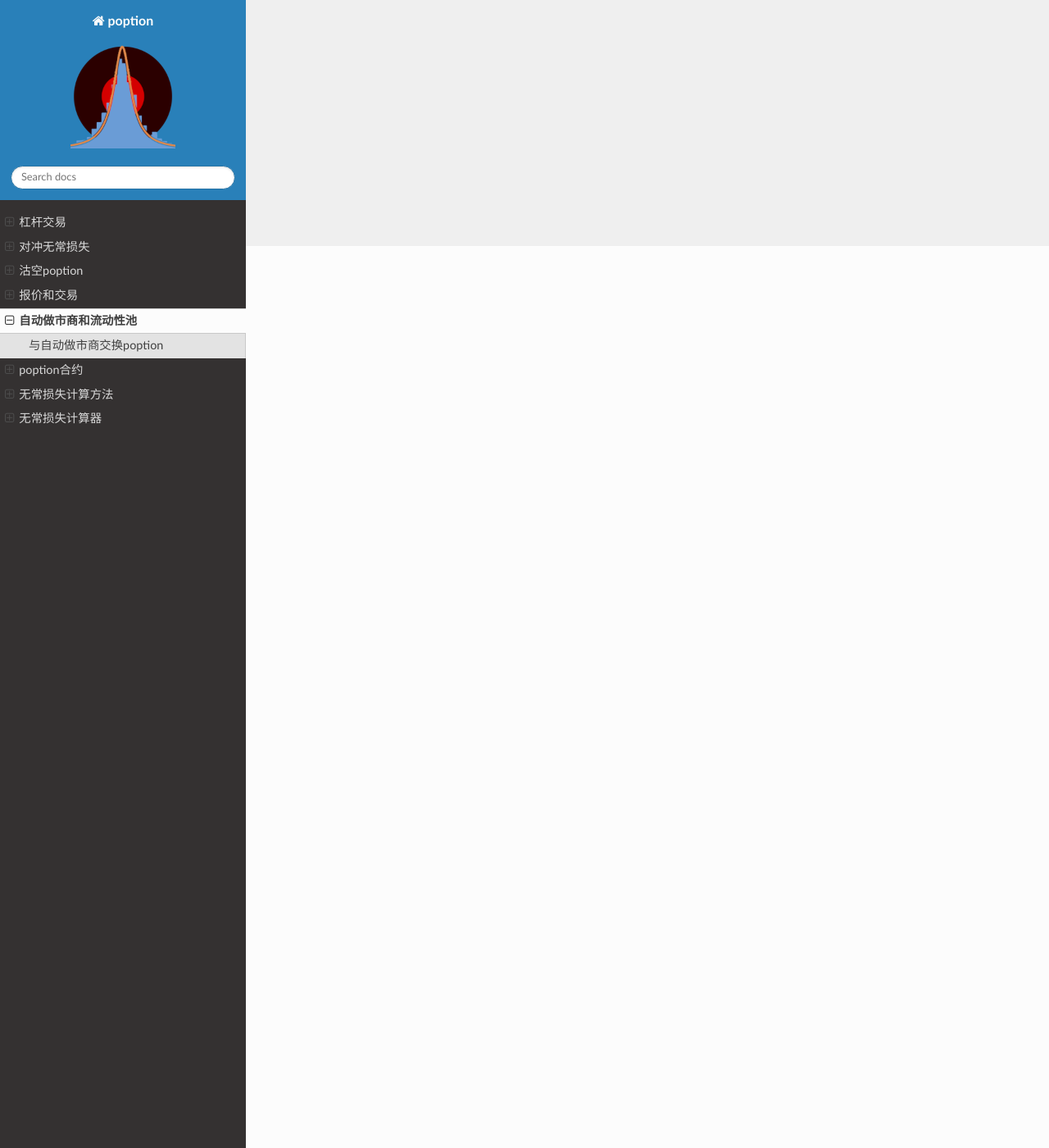
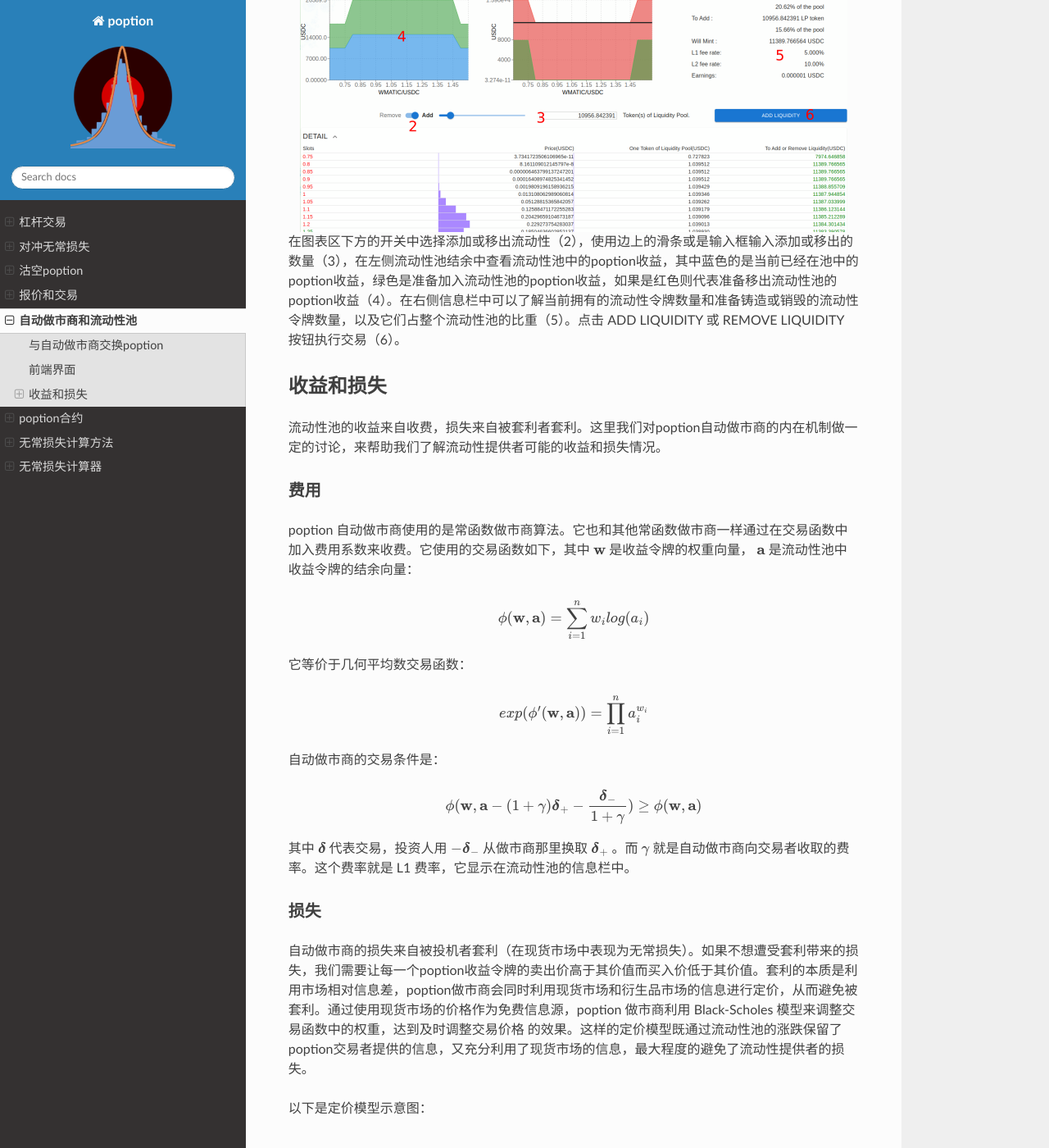
Before and after one commit to hydrogenbear/doc, a Sphinx documentation site: the page built from source/liquidity_pool.rst, in a window 1280 px wide and 1400 px high, scrolled down 1100 px. Shown: the whole window at 82% size. Built offline with Sphinx 7.4.7 and the Read the Docs theme 2.0.0, drawn with Linux system fonts in a browser that asks for light colours; some of the changed text lies outside the part shown.

Commit message:
Swap contract

```diff
--- a/source/index.rst
+++ b/source/index.rst
@@ -5,6 +5,8 @@
 
 欢迎来到 poption 的文档!
 ========================================
+
+Poption 是一种安全通用高效的金融衍生品，专为链上交易设计，是一个完全的分布式金融产品。Poption 能通过区块链为原本无法触及这些服务的用户提供对冲风险，投机交易等多种金融服务。作为一颗小小的种子为全世界金融的自由和平等带来一份力量。
 
 .. toctree::
    :maxdepth: 1
--- a/source/leverage.rst
+++ b/source/leverage.rst
@@ -13,7 +13,7 @@
 .. image:: ../images/payoff_l_0.png
     :align: center
 
-我们看到这个收益曲线中有负的一部分，这是因为当资产价格下跌后我们持有的资产的价值就会低于借入的资金价值。这个时候我们就没法还清全部的借款了，券商可不希望这样，他要确保自己能收到还款。因此此时我们就会收到追缴保证金通知或者更进一步的，被清仓。但其实我们并不希望欠券商钱或者被强制交易不是么？那么我们应该把这部分风险转移出去。我们可以通过购买 `看跌期权来 <https://www.cmegroup.com/cn-s/education/learn-about-trading/courses/introduction-to-options/explaining-put-options-short-and-long.html>`_ 做到这一点。看空期权的收益曲线长这样。
+我们看到这个收益曲线中有负的一部分，这是因为当资产价格下跌后我们持有的资产的价值就会低于借入的资金价值。这个时候我们就没法还清全部的借款了，券商可不希望这样，他要确保自己能收到还款。因此此时我们就会收到追缴保证金通知或者更进一步的，被清仓。但其实我们并不希望欠券商钱或者被强制交易不是么？那么我们应该把这部分风险转移出去。我们可以通过购买 `看跌期权来 <https://www.cmegroup.com/cn-s/education/learn-about-trading/courses/introduction-to-options/explaining-put-options-short-and-long.html>`_ 做到这一点。看跌期权的收益曲线长这样。
 
 .. image:: ../images/payoff_l_1.png
     :align: center
--- a/source/liquidity_pool.rst
+++ b/source/liquidity_pool.rst
@@ -5,4 +5,52 @@
 
 与自动做市商交换poption
 -------------------------
-在poption合约中，
+在 poption 中，一个投资者持有的 poption 资产是以 :ref:`收益令牌<payoff_tokens>` 的形式储存在智能合约中的。poption 自动做市商是一个多令牌的变权重的自动做市商。它能够实现一个poption合约中多种令牌之间的交换，从而满足交易不同poption 的需求。
+
+同很多自动做市商的流动性池一样。poption的流动性池也是同比进出的。进入流动性池的收益令牌必须和流动性池中已有的收益令牌保持相同的比例。进入流动性池会铸造相应的流动性池令牌，离开流动性池则会销毁这些令牌。
+
+前端界面
+-----------
+我们可以在 poption 界面中向流动性池添加或移出流动性。我们在 `poption App页面 <https://www.poption.exchange/app/>`_ 中选择一个 poption 产品并点击。如图所示：
+
+.. image:: ../images/apps_2.png
+    :align: center
+
+进入页面后点击Pool按钮，进入流动性池界面，如图所示：
+
+.. image:: ../images/liquidity_pool.png
+   :align: center
+
+在图表区下方的开关中选择添加或移出流动性（2），使用边上的滑条或是输入框输入添加或移出的数量（3），在左侧流动性池结余中查看流动性池中的poption收益，其中蓝色的是当前已经在池中的poption收益，绿色是准备加入流动性池的poption收益，如果是红色则代表准备移出流动性池的poption收益（4）。在右侧信息栏中可以了解当前拥有的流动性令牌数量和准备铸造或销毁的流动性令牌数量，以及它们占整个流动性池的比重（5）。点击 ADD LIQUIDITY 或 REMOVE LIQUIDITY 按钮执行交易（6）。
+
+收益和损失
+-------------
+流动性池的收益来自收费，损失来自被套利者套利。这里我们对poption自动做市商的内在机制做一定的讨论，来帮助我们了解流动性提供者可能的收益和损失情况。
+
+费用
+~~~~~~~~~~~~~~~~~~~
+poption 自动做市商使用的是常函数做市商算法。它也和其他常函数做市商一样通过在交易函数中加入费用系数来收费。它使用的交易函数如下，其中 :math:`\mathbf{w}` 是收益令牌的权重向量， :math:`\mathbf{a}` 是流动性池中收益令牌的结余向量：
+
+.. math::
+    \phi(\mathbf{w},\mathbf{a})=\sum_{i=1}^n w_ilog(a_i)
+
+它等价于几何平均数交易函数：
+
+.. math::
+    exp(\phi'(\mathbf{w},\mathbf{a}))=\prod_{i=1}^n a_i^{w_i}
+
+自动做市商的交易条件是：
+
+.. math::
+    \phi(\mathbf{w}, \mathbf{a} - (1 + \gamma)\boldsymbol{\delta}_+ - \dfrac{\boldsymbol{\delta}_-}{1 + \gamma}) \geq \phi(\mathbf{w}, \mathbf{a})
+
+其中 :math:`\boldsymbol{\delta}` 代表交易，投资人用 :math:`-\boldsymbol{\delta}_-` 从做市商那里换取 :math:`\boldsymbol{\delta}_+` 。而 :math:`\gamma` 就是自动做市商向交易者收取的费率。这个费率就是 L1 费率，它显示在流动性池的信息栏中。
+
+损失
+~~~~~~~~~~~~~~~~~~~~~~~~
+自动做市商的损失来自被投机者套利（在现货市场中表现为无常损失）。如果不想遭受套利带来的损失，我们需要让每一个poption收益令牌的卖出价高于其价值而买入价低于其价值。套利的本质是利用市场相对信息差，poption做市商会同时利用现货市场和衍生品市场的信息进行定价，从而避免被套利。通过使用现货市场的价格作为免费信息源，poption 做市商利用 Black-Scholes 模型来调整交易函数中的权重，达到及时调整交易价格 的效果。这样的定价模型既通过流动性池的涨跌保留了poption交易者提供的信息，又充分利用了现货市场的信息，最大程度的避免了流动性提供者的损失。
+
+以下是定价模型示意图：
+
+.. image:: ../images/swap_dia.png
+   :align: center
```
Also changed, not shown: source/poption_contract.rst (+5 -3 lines), images/liquidity_pool.png (added).
